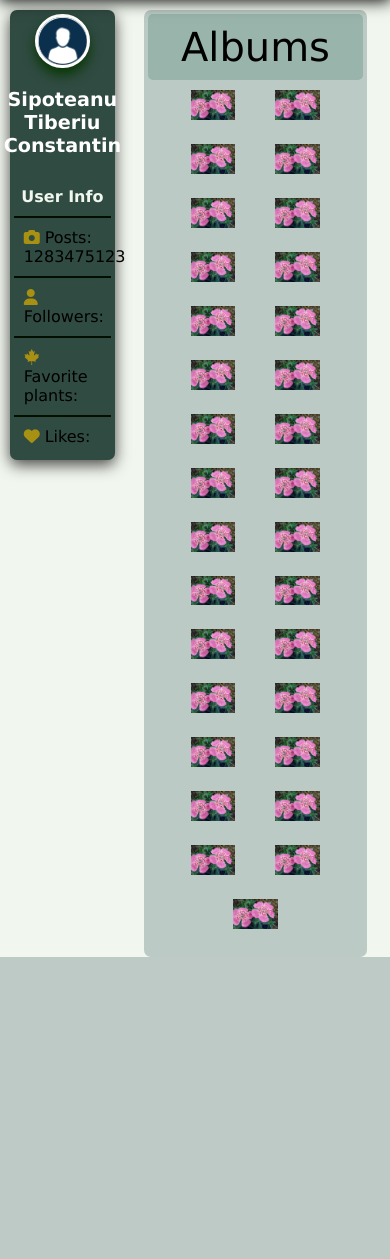
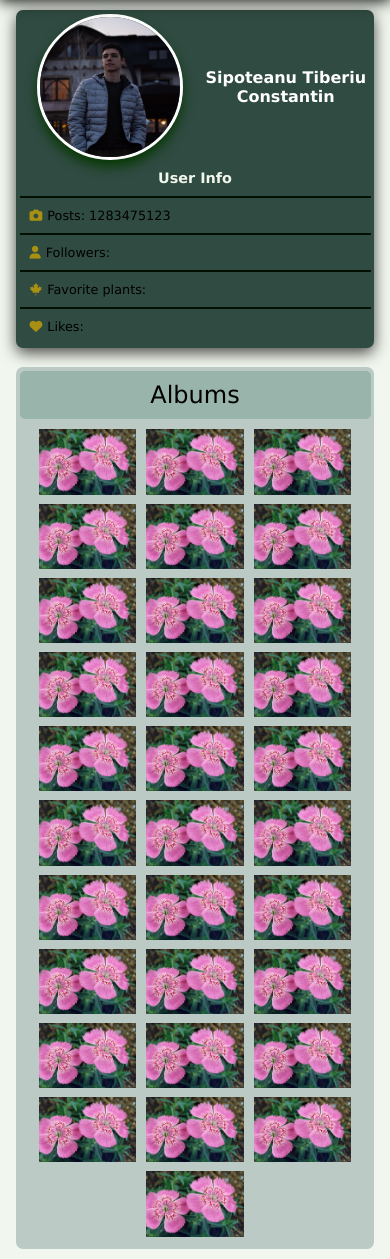
Before and after one commit to tsipoteanu99/PlanOr, a PHP site: page /mvc/app/views/profile/index.php in a window 390 px wide. Shown: the part 76-1335 px from the top of the page. Before the commit the page ends 1033 px from the top, so only its background shows below. Run offline with PHP 8.4, Linux system fonts and the light colour scheme; the template is opened without the code that fills it, so the values that code supplies are empty; some libraries are stand-ins or nearby versions.

Commit message:
responsiveness minor fixes

```diff
--- a/mvc/app/views/profile/index.php
+++ b/mvc/app/views/profile/index.php
@@ -4,6 +4,7 @@
 
 <head>
   <title>My Profile</title>
+  <meta name="viewport" content="width=device-width, initial-scale=1" />
   <link rel="stylesheet" type="text/css" href="<?php echo URL ?>/public/css/myprofilestyle.css" />
   <link rel="stylesheet" type="text/css" href="<?php echo URL ?>/public/css/navbar.css" />
   <script src="https://kit.fontawesome.com/ce66004dc2.js" crossorigin="anonymous"></script>
@@ -33,9 +34,9 @@
   <div class="globalwrapper">
     <div class="user-bio">
       <div class="profile-picture">
-        <img src="<?php echo URL ?>/public/assets/profilepic.png" alt="profile-picture" />
+        <img src="<?php echo URL ?>/public/assets/profilepic.jpg" alt="profile-picture" />
+        <h1 class="username">Sipoteanu Tiberiu Constantin</h1>
       </div>
-      <h1 class="username">Sipoteanu Tiberiu Constantin</h1>
       <h2>User Info</h2>
       <hr />
       <div class="bio-info-box">
--- a/mvc/app/views/searchAlbums/index.php
+++ b/mvc/app/views/searchAlbums/index.php
@@ -3,6 +3,7 @@
 
 <head>
   <title>Search Albums</title>
+  <meta name="viewport" content="width=device-width, initial-scale=1" />
   <link rel="stylesheet" type="text/css" href="<?php echo URL ?>/public/css/searchStyle.css" />
   <link rel="stylesheet" type="text/css" href="<?php echo URL ?>/public/css/navbar.css" />
   <script src="https://kit.fontawesome.com/ce66004dc2.js" crossorigin="anonymous"></script>
--- a/mvc/app/views/searchUser/index.php
+++ b/mvc/app/views/searchUser/index.php
@@ -3,6 +3,7 @@
 
 <head>
   <title>Search Albums</title>
+  <meta name="viewport" content="width=device-width, initial-scale=1" />
   <link rel="stylesheet" type="text/css" href="<?php echo URL ?>/public/css/searchStyle.css" />
   <link rel="stylesheet" type="text/css" href="<?php echo URL ?>/public/css/navbar.css" />
   <script src="https://kit.fontawesome.com/ce66004dc2.js" crossorigin="anonymous"></script>
--- a/mvc/public/css/myprofilestyle.css
+++ b/mvc/public/css/myprofilestyle.css
@@ -1,12 +1,11 @@
 .user-bio {
   margin: 2.5%;
-  position: fixed;
   display: inline-block;
   padding: 1%;
   border-radius: 7px;
   width: 25%;
   height: max-content;
-  background-color: #304b42;
+  background-color: hsl(160, 22%, 24%);
   box-shadow: 0px 5px 15px #494747;
 }
 
@@ -44,6 +43,16 @@
 .profile-picture {
   display: flex;
   justify-content: center;
+  flex-direction: column;
+  width: auto;
+  height: auto;
+}
+
+.profile-picture img {
+  width: 100%;
+  height: 100%;
+  margin-left: auto;
+  margin-right: auto;
 }
 
 .user-bio img {
@@ -79,7 +88,7 @@ hr {
   color: black;
   margin: 10px 10px;
   display: inline-block;
-  font-size: 40px;
+  font-size: 150%;
   border-radius: 7px;
 }
 
@@ -92,14 +101,12 @@ hr {
 .user-content {
   display: inline-block;
   margin: 2.5%;
-  margin-left: 5%;
   padding: 1%;
   background-color: #bbcac4;
   border-radius: 7px;
   max-width: 55%;
   height: auto;
   position: relative;
-  left: 32%;
 }
 
 .albums-box {
@@ -123,12 +130,75 @@ hr {
   transition: 0.6s;
 }
 
-@media screen and (max-width: 800px) {
+@media screen and (min-width: 721px) {
+  .user-bio {
+    position: fixed;
+  }
+
+  .user-content {
+    left: 32%;
+    margin-left: 5%;
+  }
+}
+
+@media screen and (max-width: 720px) {
   .globalwrapper {
+    justify-content: space-around;
     flex-direction: column;
   }
 
+  .user-bio {
+    width: 90%;
+    height: auto;
+    margin-left: auto;
+    margin-right: auto;
+  }
+
   .user-content {
-    position: absolute;
+    max-width: 90%;
+    margin-left: auto;
+    margin-right: auto;
+  }
+
+  .profile-picture {
+    justify-content: space-between;
+    flex-direction: row;
+    margin-left: 5%;
+    margin-top: auto;
+    margin-bottom: auto;
+    width: 100%;
+    height: 100%;
+  }
+
+  .profile-picture img {
+    height: 40%;
+    width: 40%;
+  }
+
+  .content-pictures {
+    padding: 0 5px 5px;
+  }
+
+  .content-pictures img {
+    width: 25vw;
+    height: auto;
+  }
+
+  .username {
+    font-size: 100%;
+    padding: 0;
+    margin-top: auto;
+    margin-bottom: auto;
+    margin-left: 5%;
+    margin-right: 5%;
+  }
+  .user-bio h2 {
+    font-size: 90%;
+
+    padding: 10px 0px;
+  }
+
+  .user-bio p {
+    font-size: 80%;
   }
 }
```
Also changed, not shown: mvc/public/css/searchStyle.css (+21 -0 lines), mvc/public/assets/profilepic.jpg (added).
